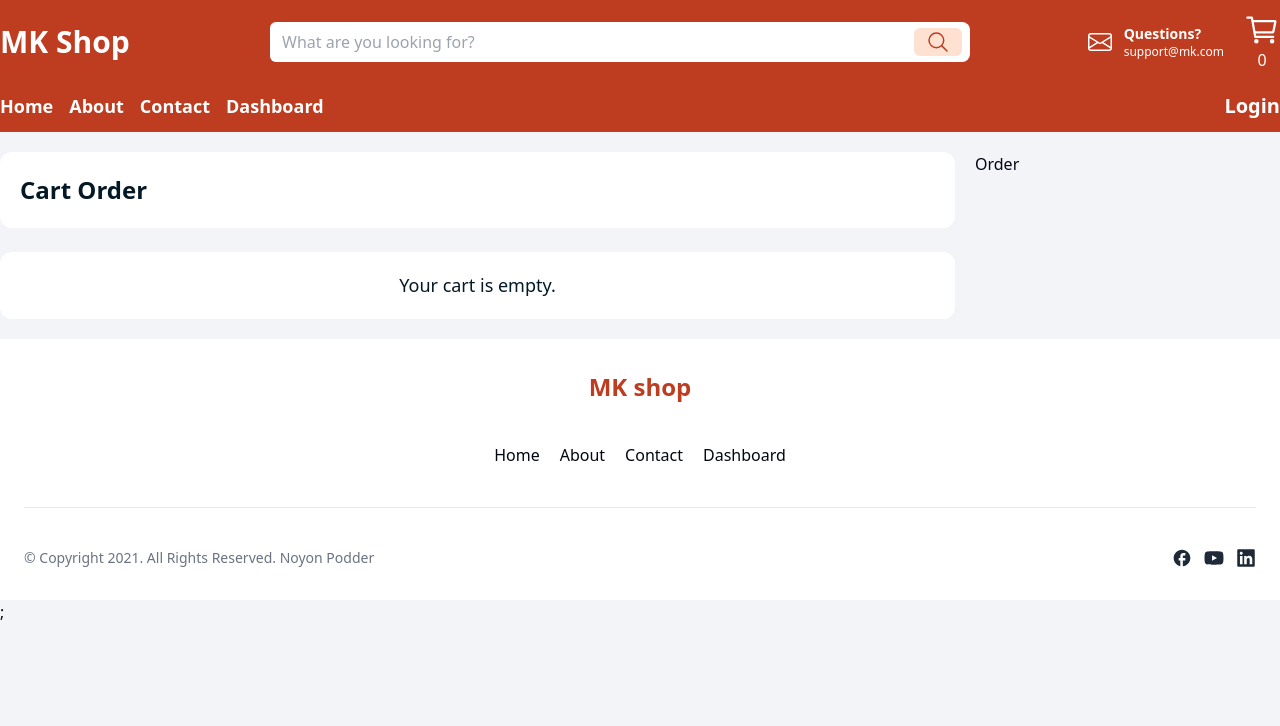
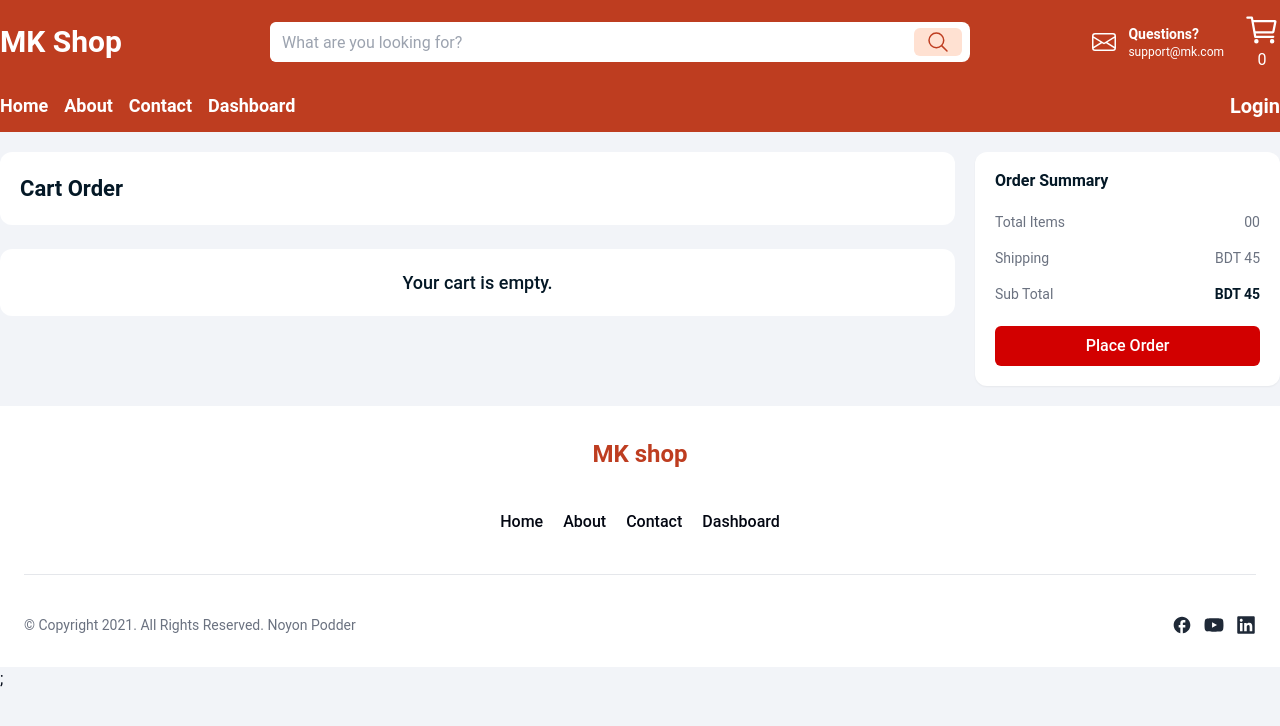
Before and after one commit to noyon-podder/MK-client, a React (Vite) app: page /cart in a window 1280 px wide. Shown: the top 726 px of the page. Built offline with nearby package versions, Linux system fonts and the light colour scheme.

Commit message:
order summary completed at this commit

```diff
--- a/src/index.css
+++ b/src/index.css
@@ -1,7 +1,7 @@
 @tailwind base;
 @tailwind components;
 @tailwind utilities;
-
+@import url("https://fonts.googleapis.com/css2?family=Roboto:wght@100;300;400;500;700;900&display=swap");
 @layer base {
   :root {
     --background: 0 0% 100%;
@@ -79,4 +79,5 @@
 
 body {
   background-color: #f2f4f8;
+  font-family: "Roboto", sans-serif;
 }
--- a/src/pages/Cart/CartPage.tsx
+++ b/src/pages/Cart/CartPage.tsx
@@ -1,20 +1,78 @@
+import { Link } from "react-router-dom";
 import Container from "../../components/Container";
+import { Button } from "../../components/ui/button";
+import { useAppSelector } from "../../redux/hooks";
 import CartTable from "./CartTable";
+import { TbCurrencyTaka } from "react-icons/tb";
 
 const CartPage = () => {
+  const cart = useAppSelector((state) => state.cart);
+
+  const SHIPPING_CHARGE = 45;
+  console.log(cart);
+  // calculate total price  of cart
+  const totalPrice = cart.items.reduce(
+    (acc, item) => acc + item.price * item.quantity,
+    0
+  );
+
+  const finalPrice = totalPrice + SHIPPING_CHARGE;
+
   return (
     <div className="py-5">
       <Container>
         <div className="grid grid-cols-12 gap-5">
           <div className="lg:col-span-9 col-span-12">
             <div className="p-5 bg-white rounded-[12px] mb-6">
-              <h2 className="text-[24px] font-bold text-headingColor">
+              <h2 className="text-[22px] font-bold text-headingColor">
                 Cart Order
               </h2>
             </div>
             <CartTable />
           </div>
-          <div className="lg:col-span-3 col-span-12">Order</div>
+          <div className="lg:col-span-3 col-span-12">
+            <div className="bg-white p-5 shadow-sm rounded-[12px]">
+              <h2 className="text-base font-bold text-headingColor leading-[18px] mb-5">
+                Order Summary
+              </h2>
+
+              <div className="flex items-center justify-between mb-3">
+                <span className="text-sm leading-[24px] text-gray-500">
+                  Total Items
+                </span>
+                <span className="text-sm leading-[24px] text-gray-500">{`${
+                  cart?.items?.length < 9
+                    ? `0${cart?.items?.length}`
+                    : cart?.items?.length
+                }`}</span>
+              </div>
+              <div className="flex items-center justify-between mb-3">
+                <span className="text-sm leading-[24px] text-gray-500">
+                  Shipping
+                </span>
+                <span className="text-sm leading-[24px] text-gray-500 flex items-center">
+                  BDT 45
+                </span>
+              </div>
+              <div className="flex items-center justify-between mb-3">
+                <span className="text-sm leading-[24px] text-gray-500">
+                  Sub Total
+                </span>
+                <span className="text-sm leading-[24px] text-headingColor font-semibold flex items-center">
+                  BDT {finalPrice}
+                </span>
+              </div>
+
+              <div className="mt-5">
+                <Link
+                  to="/order"
+                  className="w-full bg-noyonColor hover:bg-red-500 duration-300 text-center text-white block py-[8px] px-[12px] font-medium rounded-[6px]"
+                >
+                  Place Order
+                </Link>
+              </div>
+            </div>
+          </div>
         </div>
       </Container>
     </div>
--- a/src/pages/Cart/CartTable.tsx
+++ b/src/pages/Cart/CartTable.tsx
@@ -23,7 +23,7 @@ const CartPage = () => {
         </div>
       ) : (
         <div className="overflow-x-auto">
-          <table className="min-w-full bg-white border border-gray-200">
+          <table className="min-w-full rounded-[12px] bg-white ">
             <thead>
               <tr>
                 <th className="px-6 py-3 border-b">Product Image</th>
@@ -45,7 +45,7 @@ const CartPage = () => {
                     />
                   </td>
                   <td className="px-6 py-4">
-                    <h2 className="text-headingColor font-semibold">
+                    <h2 className="text-headingColor text-[15px] font-medium">
                       {item.name}
                     </h2>
                   </td>
@@ -87,7 +87,7 @@ const CartPage = () => {
                     </div>
                   </td>
                   <td className="px-6 py-4">
-                    <p className="flex items-center gap-[2px]">
+                    <p className="flex items-center">
                       <TbCurrencyTaka size={24} />
                       {(item.price * item.quantity).toFixed(2)}
                     </p>
```
